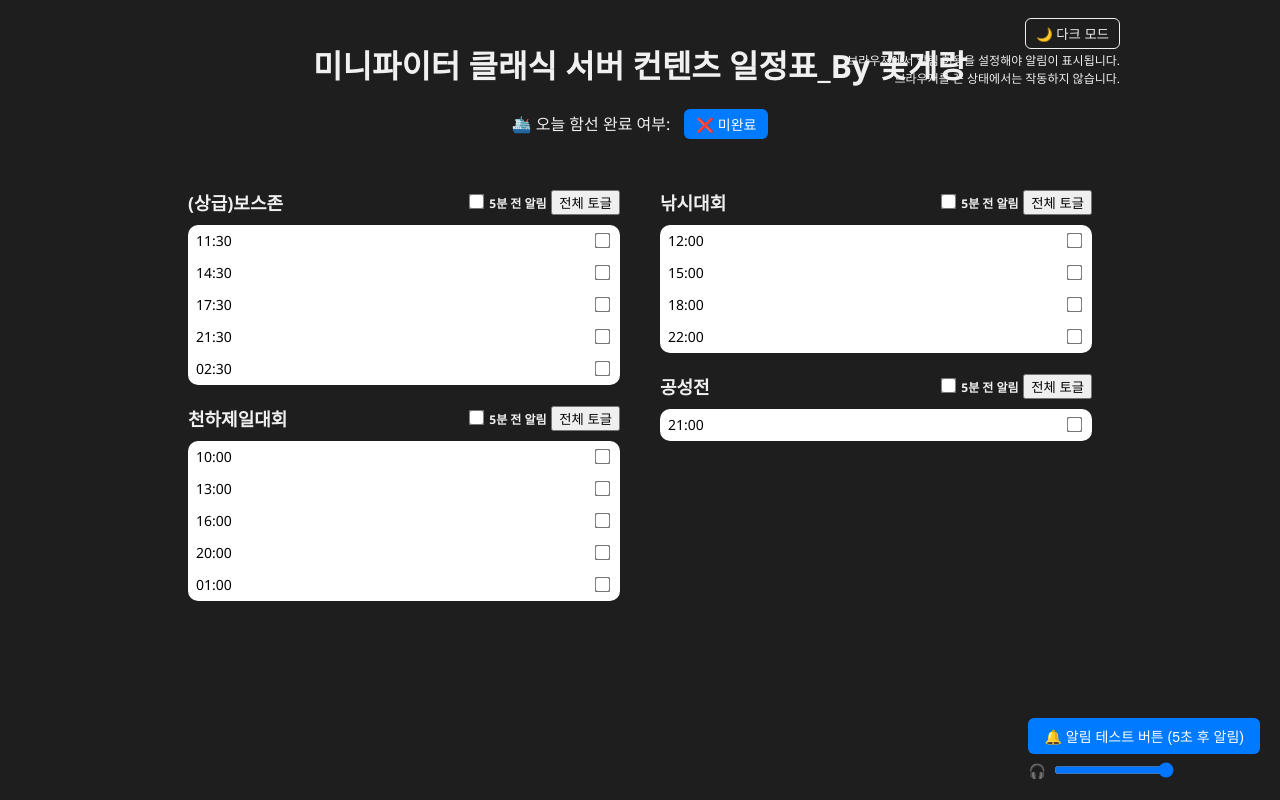
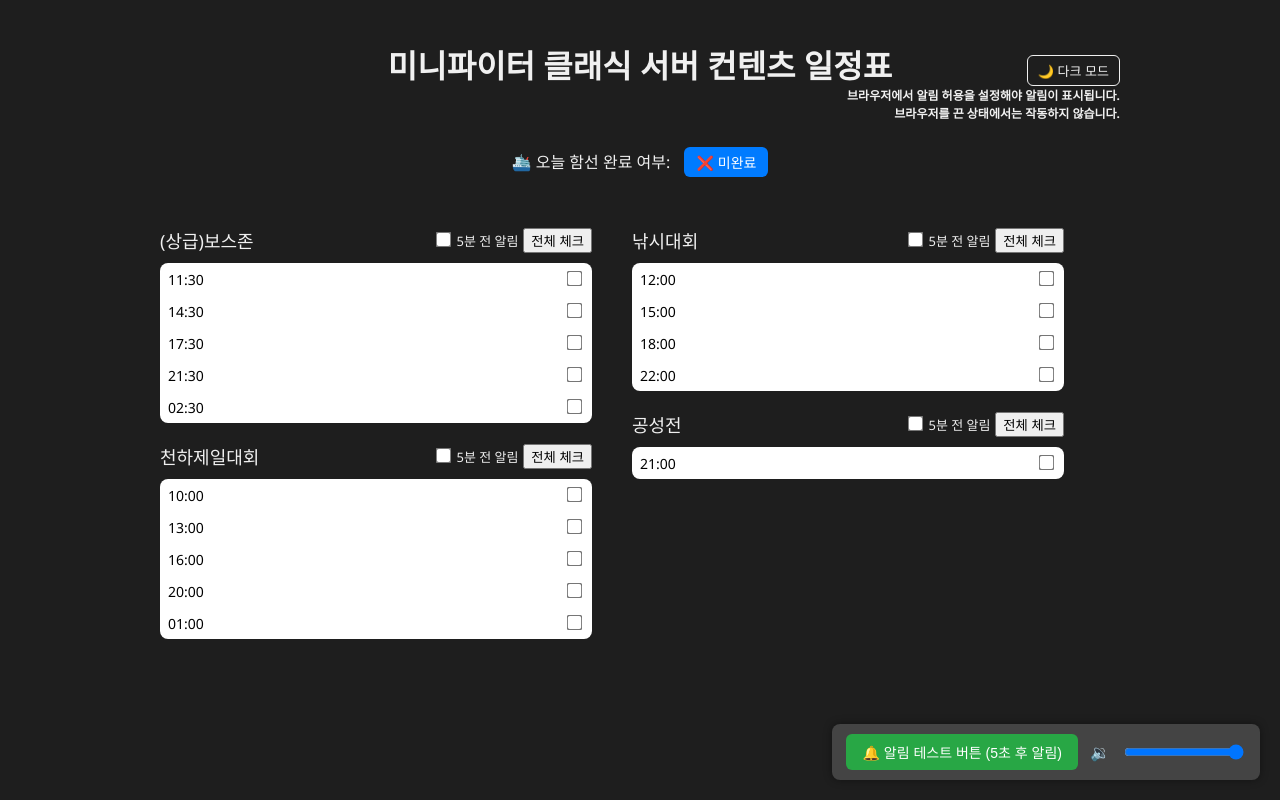
Before and after one commit to Testone-1/AlarmMini, a plain HTML site: page index.html in a window 1280 px wide. Drawn offline with Linux system fonts and the light colour scheme.

Commit message:
Update index.html

```diff
--- a/index.html
+++ b/index.html
@@ -1,7 +1,7 @@
 <!DOCTYPE html>
 <html lang="ko">
 <head>
-  <meta charset="UTF-8" />
+  <meta charset="UTF-8">
   <title>미니파이터 클래식 서버 컨텐츠 일정표_By 꽃게랑</title>
   <style>
     :root {
@@ -28,28 +28,28 @@
       transition: background-color 0.3s, color 0.3s;
     }
 
-    .header {
+    h1 {
+      text-align: center;
       position: relative;
-      text-align: center;
-      margin-bottom: 10px;
+      margin-bottom: 60px;
     }
 
-    .mode-area {
+    .mode-box {
       position: absolute;
       right: 0;
-      bottom: 0;
+      bottom: -35px;
       text-align: right;
       font-size: 12px;
     }
 
     .mode-toggle {
-      margin-bottom: 2px;
       padding: 5px 10px;
       border-radius: 6px;
       border: 1px solid var(--text-color);
       background-color: transparent;
       color: var(--text-color);
       cursor: pointer;
+      font-size: 13px;
     }
 
     #ship-status {
@@ -73,7 +73,6 @@
       display: flex;
       gap: 40px;
       flex-wrap: wrap;
-      justify-content: center;
     }
 
     .table-group {
@@ -89,12 +88,8 @@
       margin: 20px 0 10px;
     }
 
-    .group-title span {
-      font-weight: bold;
-    }
-
     .group-title label {
-      font-size: 12px;
+      font-size: 13px;
     }
 
     table {
@@ -103,7 +98,7 @@
       border-collapse: collapse;
       background-color: var(--table-bg);
       color: var(--table-text);
-      border-radius: 10px;
+      border-radius: 8px;
       overflow: hidden;
     }
 
@@ -120,34 +115,32 @@
       margin-left: 6px;
     }
 
-    .bottom-right {
+    .bottom-right-controls {
       position: fixed;
+      bottom: 20px;
       right: 20px;
-      bottom: 20px;
-      text-align: right;
-      z-index: 1000;
+      display: flex;
+      align-items: center;
+      gap: 12px;
+      background: #444;
+      padding: 10px 14px;
+      border-radius: 8px;
+      box-shadow: 0 0 8px #00000066;
     }
 
     .test-button {
       padding: 8px 16px;
       font-size: 14px;
       border: none;
-      background-color: #007BFF;
+      background-color: #28a745;
       color: white;
       border-radius: 6px;
       cursor: pointer;
-      margin-bottom: 6px;
     }
 
-    .volume-control {
-      display: flex;
-      align-items: center;
-      gap: 6px;
-      font-size: 14px;
-    }
-
-    input[type="range"] {
+    #volume {
       width: 120px;
+      vertical-align: middle;
     }
 
     .popup {
@@ -164,14 +157,14 @@
   </style>
 </head>
 <body>
-  <div class="header">
-    <h1>미니파이터 클래식 서버 컨텐츠 일정표_By 꽃게랑</h1>
-    <div class="mode-area">
-      <button class="mode-toggle" onclick="toggleMode()">🌙 다크 모드</button><br />
-      브라우저에서 알림 허용을 설정해야 알림이 표시됩니다.<br />
+  <h1>
+    미니파이터 클래식 서버 컨텐츠 일정표
+    <div class="mode-box">
+      <button class="mode-toggle" onclick="toggleMode()">🌙 다크 모드</button><br>
+      브라우저에서 알림 허용을 설정해야 알림이 표시됩니다.<br>
       브라우저를 끈 상태에서는 작동하지 않습니다.
     </div>
-  </div>
+  </h1>
 
   <div id="ship-status">
     <span>🛳️ 오늘 함선 완료 여부:</span>
@@ -185,7 +178,7 @@
         <span>(상급)보스존</span>
         <span>
           <label><input type="checkbox" data-group="boss" class="alarm5"> 5분 전 알림</label>
-          <button onclick="toggleGroup('boss')">전체 토글</button>
+          <button onclick="toggleGroup('boss')">전체 체크</button>
         </span>
       </div>
       <table>
@@ -202,7 +195,7 @@
         <span>천하제일대회</span>
         <span>
           <label><input type="checkbox" data-group="match" class="alarm5"> 5분 전 알림</label>
-          <button onclick="toggleGroup('match')">전체 토글</button>
+          <button onclick="toggleGroup('match')">전체 체크</button>
         </span>
       </div>
       <table>
@@ -222,7 +215,7 @@
         <span>낚시대회</span>
         <span>
           <label><input type="checkbox" data-group="fish" class="alarm5"> 5분 전 알림</label>
-          <button onclick="toggleGroup('fish')">전체 토글</button>
+          <button onclick="toggleGroup('fish')">전체 체크</button>
         </span>
       </div>
       <table>
@@ -238,7 +231,7 @@
         <span>공성전</span>
         <span>
           <label><input type="checkbox" data-group="castle" class="alarm5"> 5분 전 알림</label>
-          <button onclick="toggleGroup('castle')">전체 토글</button>
+          <button onclick="toggleGroup('castle')">전체 체크</button>
         </span>
       </div>
       <table>
@@ -249,11 +242,10 @@
     </div>
   </div>
 
-  <div class="bottom-right">
-    <button class="test-button" onclick="testNotification()">🔔 알림 테스트 버튼 (5초 후 알림)</button><br />
-    <div class="volume-control">
-      🎧 <input type="range" min="0" max="1" step="0.01" id="volume" value="1">
-    </div>
+  <!-- 고정 우측 하단: 알림 테스트 버튼 & 볼륨 -->
+  <div class="bottom-right-controls">
+    <button class="test-button" onclick="testNotification()">🔔 알림 테스트 버튼 (5초 후 알림)</button>
+    <span>🔉</span><input type="range" id="volume" min="0" max="1" step="0.01" value="1">
   </div>
 
   <audio id="notify-sound" src="https://actions.google.com/sounds/v1/alarms/bugle_tune.ogg" preload="auto"></audio>
@@ -300,33 +292,42 @@
       if (Notification.permission === "granted") {
         new Notification(message);
         const sound = document.getElementById("notify-sound");
-        sound.volume = parseFloat(document.getElementById("volume").value);
+        sound.volume = document.getElementById("volume").value;
         sound.play();
       }
     }
 
-    function checkAlarms() {
+    // 5분 전 알림 작동
+    setInterval(() => {
       const now = new Date();
-      const current = `${String(now.getHours()).padStart(2, '0')}:${String(now.getMinutes()).padStart(2, '0')}`;
+      const h = now.getHours().toString().padStart(2, "0");
+      const m = now.getMinutes().toString().padStart(2, "0");
+      const currentHM = `${h}:${m}`;
+      const allGroups = document.querySelectorAll(".alarm5");
+      allGroups.forEach(group => {
+        if (group.checked) {
+          const groupId = group.dataset.group;
+          const rows = document.querySelectorAll(`#${groupId} tr`);
+          rows.forEach(row => {
+            const time = row.cells[0].textContent.trim();
+            const [th, tm] = time.split(":").map(Number);
+            const alarm = new Date(now);
+            alarm.setHours(th);
+            alarm.setMinutes(tm - 5);
+            alarm.setSeconds(0);
+            const alarmHM = alarm.getHours().toString().padStart(2, "0") + ":" + alarm.getMinutes().toString().padStart(2, "0");
+            if (currentHM === alarmHM) {
+              notify(`⏰ ${groupId} 컨텐츠가 5분 후 시작됩니다!`);
+            }
+          });
+        }
+      });
+    }, 60 * 1000); // 매분 실행
 
-      document.querySelectorAll('.alarm5').forEach(input => {
-        if (!input.checked) return;
-        const group = input.dataset.group;
-        document.querySelectorAll(`#${group} tr`).forEach(row => {
-          const time = row.querySelector('td').innerText;
-          const [hh, mm] = time.split(':').map(Number);
-          const alarmTime = new Date(now);
-          alarmTime.setHours(hh, mm - 5, 0, 0);
-          const alarmStr = `${String(alarmTime.getHours()).padStart(2, '0')}:${String(alarmTime.getMinutes()).padStart(2, '0')}`;
-          if (alarmStr === current && !row.dataset.notified) {
-            notify(`⏰ ${group.toUpperCase()} 컨텐츠 알림 시간입니다! (${time})`);
-            row.dataset.notified = "true";
-          }
-        });
-      });
-    }
-
-    setInterval(checkAlarms, 60 * 1000); // 1분마다 체크
+    // 볼륨 조절
+    document.getElementById("volume").addEventListener("input", function () {
+      document.getElementById("notify-sound").volume = this.value;
+    });
   </script>
 </body>
 </html>
```
